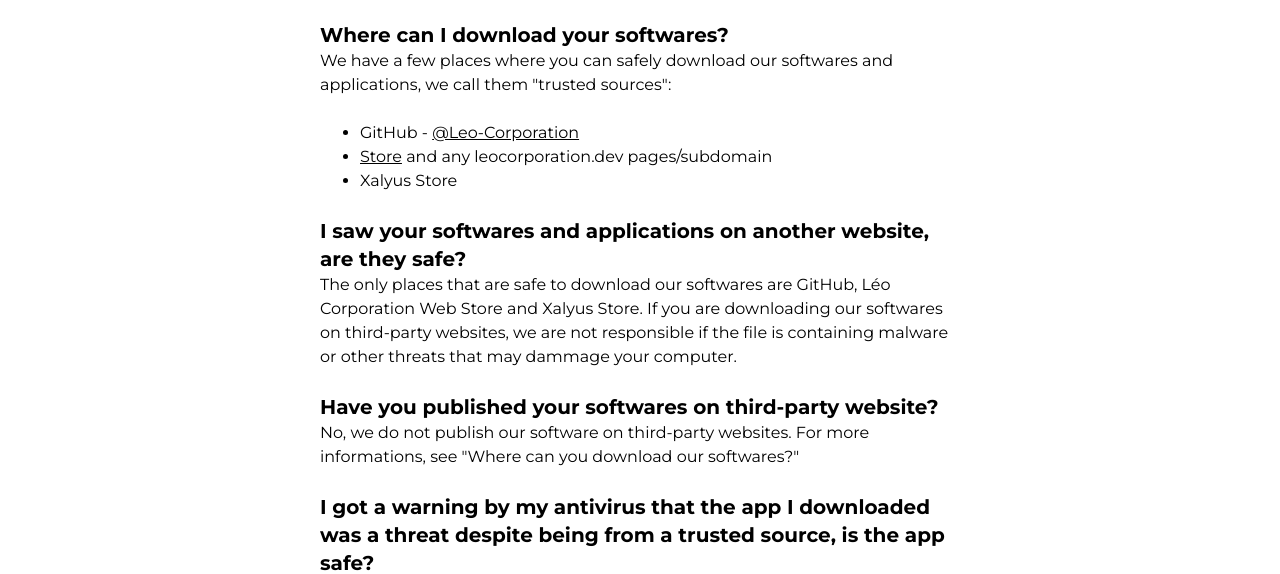
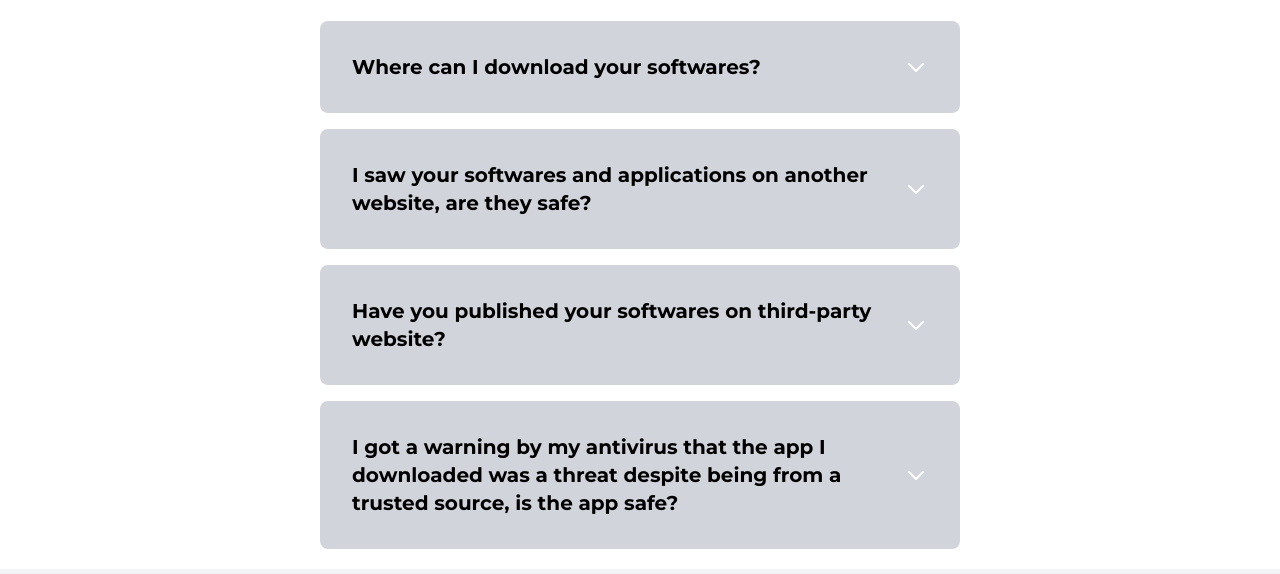
Before and after one commit to Leo-Corporation/Privacy-Web, a plain HTML site: page docs/distribution.html in a window 1280 px wide. Shown: the part 163-737 px from the top of the page. Drawn offline with nearby package versions, Linux system fonts and the light colour scheme.

Commit message:
Added Expander design in "Distribution"

```diff
--- a/docs/distribution.html
+++ b/docs/distribution.html
@@ -58,45 +58,117 @@
         </nav>
     </header>
 
+    <style>
+        details[open] summary svg path.up-chevron {
+            display: block;
+        }
+
+        details[open] summary svg path.down-chevron {
+            display: none;
+        }
+    </style>
+
     <div id="distribution" class="m-5 sm:mx-24 md:mx-48 lg:mx-80">
         <h1 class="text-3xl font-bold">Software Distribution</h1>
         <p>Learn more about software distribution through a QnA.</p>
         <br />
-        <h2 class="text-xl font-bold">Where can I download your softwares?</h2>
+
+        <details class="p-8 mb-4 bg-gray-300 dark:bg-gray-900 rounded-lg">
+            <summary style="grid-template-columns: 1fr 24px;" class="grid items-center">
+                <h2 class="text-xl font-bold cursor-pointer">Where can I download your softwares?</h2>
+                <svg width="24" width="24" height="24" fill="none" viewBox="0 0 24 24"
+                    xmlns="http://www.w3.org/2000/svg">
+                    <path class="hidden cursor-pointer up-chevron"
+                        d="M4.293 15.707a1 1 0 0 0 1.414 0L12 9.414l6.293 6.293a1 1 0 0 0 1.414-1.414l-7-7a1 1 0 0 0-1.414 0l-7 7a1 1 0 0 0 0 1.414Z"
+                        fill="#fff" />
+                    <path class="cursor-pointer down-chevron"
+                        d="M4.293 8.293a1 1 0 0 1 1.414 0L12 14.586l6.293-6.293a1 1 0 1 1 1.414 1.414l-7 7a1 1 0 0 1-1.414 0l-7-7a1 1 0 0 1 0-1.414Z"
+                        fill="#fff" />
+
+                </svg>
+            </summary>
+
             <p>We have a few places where you can safely download our softwares and applications, we call them "trusted
                 sources":</p>
-
-        <br />
-
             <ul class="list-disc ml-10">
                 <li>GitHub - <a class="underline" href="https://github.com/Leo-Corporation">@Leo-Corporation</a></li>
                 <li><a href="https://leocorporation.dev/store" class="underline">Store</a> and any leocorporation.dev
                     pages/subdomain</li>
                 <li>Xalyus Store</li>
             </ul>
+        </details>
 
-        <br />
+        <details class="p-8 mb-4 bg-gray-300 dark:bg-gray-900 rounded-lg">
+            <summary style="grid-template-columns: 1fr 24px;" class="grid items-center">
+                <h2 class="text-xl font-bold cursor-pointer">I saw your softwares and applications on another
+                    website,
+                    are they safe?
+                </h2>
+                <svg width="24" width="24" height="24" fill="none" viewBox="0 0 24 24"
+                    xmlns="http://www.w3.org/2000/svg">
+                    <path class="hidden cursor-pointer up-chevron"
+                        d="M4.293 15.707a1 1 0 0 0 1.414 0L12 9.414l6.293 6.293a1 1 0 0 0 1.414-1.414l-7-7a1 1 0 0 0-1.414 0l-7 7a1 1 0 0 0 0 1.414Z"
+                        fill="#fff" />
+                    <path class="cursor-pointer down-chevron"
+                        d="M4.293 8.293a1 1 0 0 1 1.414 0L12 14.586l6.293-6.293a1 1 0 1 1 1.414 1.414l-7 7a1 1 0 0 1-1.414 0l-7-7a1 1 0 0 1 0-1.414Z"
+                        fill="#fff" />
 
-        <h2 class="text-xl font-bold">I saw your softwares and applications on another website, are they safe?</h2>
+                </svg>
+            </summary>
             <p>The only places that are safe to download our softwares are GitHub, Léo Corporation Web Store and Xalyus
                 Store. If you are
-            downloading our softwares on third-party websites, we are not responsible if the file is containing malware
+                downloading our softwares on third-party websites, we are not responsible if the file is containing
+                malware
                 or other threats that may dammage your computer.</p>
+            <br />
+        </details>
 
-        <br />
+        <details class="p-8 mb-4 bg-gray-300 dark:bg-gray-900 rounded-lg">
+            <summary style="grid-template-columns: 1fr 24px;" class="grid items-center">
+                <h2 class="text-xl font-bold cursor-pointer">Have you published your softwares on third-party
+                    website?
+                </h2>
+                <svg width="24" width="24" height="24" fill="none" viewBox="0 0 24 24"
+                    xmlns="http://www.w3.org/2000/svg">
+                    <path class="hidden cursor-pointer up-chevron"
+                        d="M4.293 15.707a1 1 0 0 0 1.414 0L12 9.414l6.293 6.293a1 1 0 0 0 1.414-1.414l-7-7a1 1 0 0 0-1.414 0l-7 7a1 1 0 0 0 0 1.414Z"
+                        fill="#fff" />
+                    <path class="cursor-pointer down-chevron"
+                        d="M4.293 8.293a1 1 0 0 1 1.414 0L12 14.586l6.293-6.293a1 1 0 1 1 1.414 1.414l-7 7a1 1 0 0 1-1.414 0l-7-7a1 1 0 0 1 0-1.414Z"
+                        fill="#fff" />
 
-        <h2 class="text-xl font-bold">Have you published your softwares on third-party website?</h2>
+                </svg>
+            </summary>
             <p>No, we do not publish our software on third-party websites. For more informations, see "Where can you
                 download our softwares?"</p>
+            <br />
+        </details>
 
-        <br />
-
-        <h2 class="text-xl font-bold">I got a warning by my antivirus that the app I downloaded was a threat despite
+        <details class="p-8 mb-4 bg-gray-300 dark:bg-gray-900 rounded-lg  columns-auto">
+            <summary style="grid-template-columns: 1fr 24px;" class="grid items-center">
+                <h2 class="text-xl font-bold cursor-pointer mr-8">I got a warning by my antivirus that the
+                    app
+                    I
+                    downloaded
+                    was a threat
+                    despite
                     being from a trusted source, is the app safe?</h2>
-        <p>If you downloaded one of our software from either the official GitHub repo, the web store, or Xalyus Store,
-            you have nothing to worry about. Those warnings are issued by your antivirus because our apps aren't signed
+                <svg width="24" height="24" fill="none" viewBox="0 0 24 24" xmlns="http://www.w3.org/2000/svg">
+                    <path class="hidden cursor-pointer up-chevron"
+                        d="M4.293 15.707a1 1 0 0 0 1.414 0L12 9.414l6.293 6.293a1 1 0 0 0 1.414-1.414l-7-7a1 1 0 0 0-1.414 0l-7 7a1 1 0 0 0 0 1.414Z"
+                        fill="#fff" />
+                    <path class="cursor-pointer down-chevron"
+                        d="M4.293 8.293a1 1 0 0 1 1.414 0L12 14.586l6.293-6.293a1 1 0 1 1 1.414 1.414l-7 7a1 1 0 0 1-1.414 0l-7-7a1 1 0 0 1 0-1.414Z"
+                        fill="#fff" />
+                </svg>
+            </summary>
+            <p>If you downloaded one of our software from either the official GitHub repo, the web store, or Xalyus
+                Store,
+                you have nothing to worry about. Those warnings are issued by your antivirus because our apps aren't
+                signed
                 with a valid certificate.
             </p>
+        </details>
     </div>
 
     <footer class="grid grid-cols-1 sm:grid-cols-2 p-16 dark:bg-gray-800 bg-gray-100 dark:text-gray-300 text-gray-500">
```
Also changed, not shown: docs/css/tailwind.css. Lines whose indentation alone changed are shown as unchanged.
